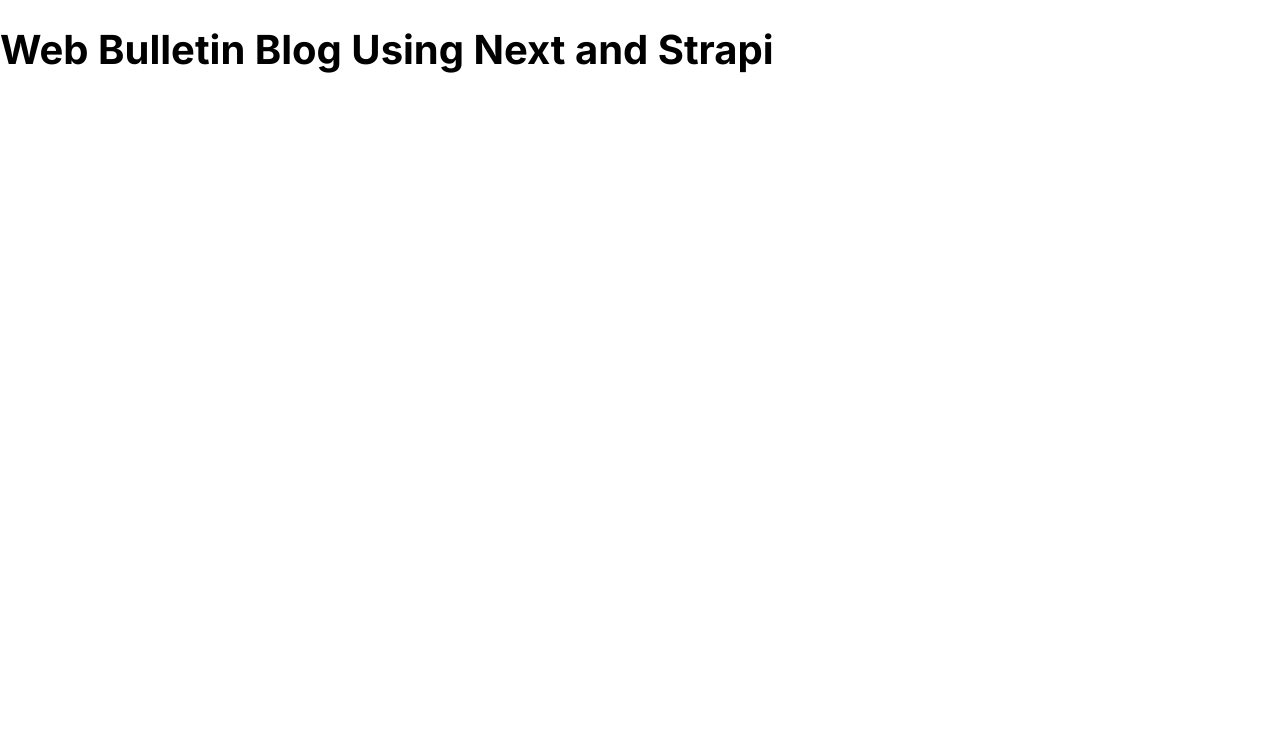
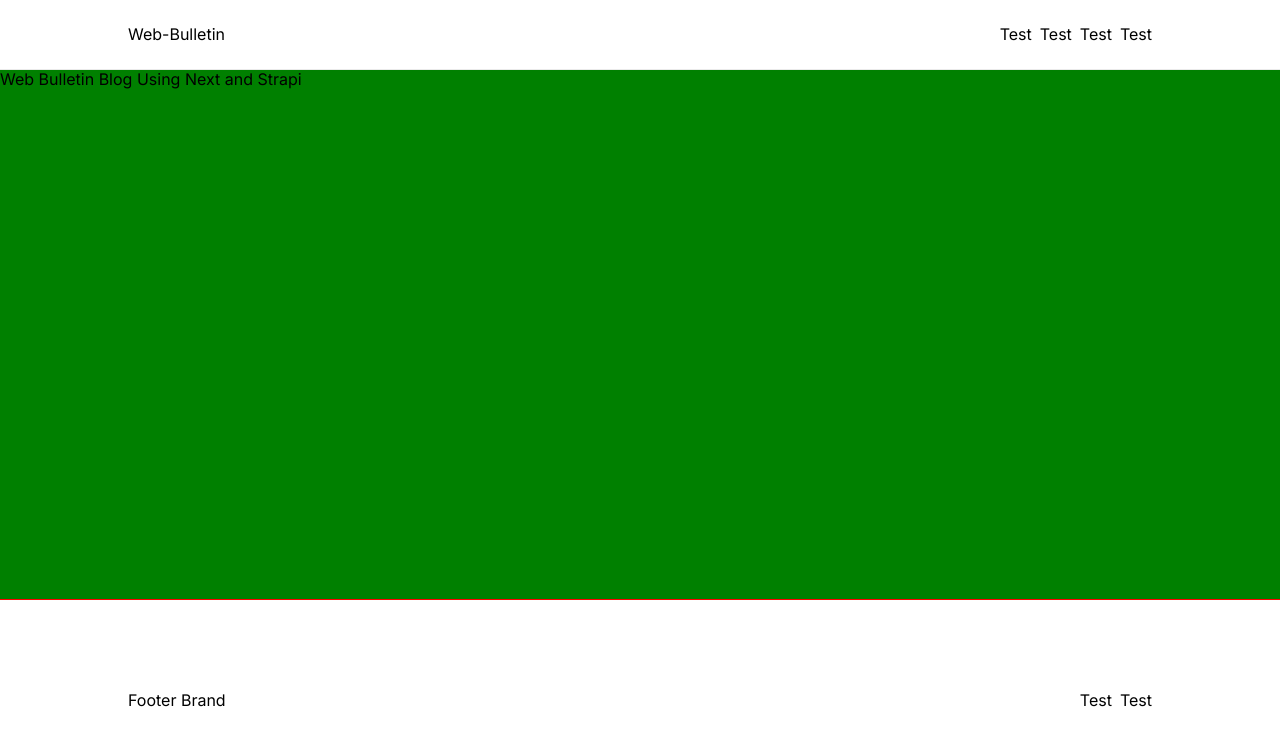
Before and after one commit to nabeelcodes/web-bulletin-blog, a Next.js app: page / in a window 1280 px wide. Shown: the top 746 px of the page. Built offline with nearby package versions, Linux system fonts and the light colour scheme.

Commit message:
Added new Layout,Header and Footer components
-Also added styles
-important modifications in pages/index.jsx

```diff
--- a/next.config.mjs
+++ b/next.config.mjs
@@ -1,7 +1,10 @@
 /** @type {import('next').NextConfig} */
 
 const nextConfig = {
-  reactStrictMode: true
+  reactStrictMode: true,
+  compiler: {
+    styledComponents: true
+  }
 };
 
 export default nextConfig;
--- /dev/null
+++ b/src/components/Footer/Footer.jsx
@@ -0,0 +1,19 @@
+import { StyledFooter } from './Footer.styled';
+import { Container } from '../../styles/utilities';
+
+export default function Footer() {
+  return (
+    <StyledFooter>
+      <Container flex width="80%">
+        <div className="footBrand">Footer Brand</div>
+
+        <div className="footMenu">
+          <ul>
+            <li>Test</li>
+            <li>Test</li>
+          </ul>
+        </div>
+      </Container>
+    </StyledFooter>
+  );
+}
--- /dev/null
+++ b/src/components/Footer/Footer.styled.js
@@ -0,0 +1,15 @@
+import styled from 'styled-components';
+
+export const StyledFooter = styled.footer`
+  height: 200px;
+
+  .footMenu ul {
+    display: flex;
+  }
+
+  .footMenu li:not(:last-child) {
+    margin-right: 0.5rem;
+  }
+
+  outline: 1px solid red;
+`;
--- /dev/null
+++ b/src/components/Header/Header.jsx
@@ -0,0 +1,21 @@
+import { StyledHeader } from './Header.styled';
+import { Container } from '../../styles/utilities';
+
+export default function Header() {
+  return (
+    <StyledHeader>
+      <Container flex width="80%" as="nav">
+        <div className="navBrand">Web-Bulletin</div>
+
+        <div className="navMenu">
+          <ul>
+            <li>Test</li>
+            <li>Test</li>
+            <li>Test</li>
+            <li>Test</li>
+          </ul>
+        </div>
+      </Container>
+    </StyledHeader>
+  );
+}
--- /dev/null
+++ b/src/components/Header/Header.styled.js
@@ -0,0 +1,14 @@
+import styled from 'styled-components';
+
+export const StyledHeader = styled.header`
+  height: 70px;
+  border-bottom: 1px solid #eaeaea;
+
+  .navMenu ul {
+    display: flex;
+  }
+
+  .navMenu li:not(:last-child) {
+    margin-right: 0.5rem;
+  }
+`;
--- /dev/null
+++ b/src/components/LayoutContainer/LayoutContainer.jsx
@@ -0,0 +1,13 @@
+import Header from '../Header/Header';
+import Footer from '../Footer/Footer';
+import { StyledLayoutContainer } from './LayoutContainer.styled';
+
+export default function LayoutContainer({ children }) {
+  return (
+    <StyledLayoutContainer>
+      <Header />
+      {children}
+      <Footer />
+    </StyledLayoutContainer>
+  );
+}
--- /dev/null
+++ b/src/components/LayoutContainer/LayoutContainer.styled.js
@@ -0,0 +1,10 @@
+import styled from 'styled-components';
+
+export const StyledLayoutContainer = styled.div`
+  display: flex;
+  flex-direction: column;
+  margin-inline: auto;
+  max-width: ${({ maxWidth }) => maxWidth ?? '2000px'};
+  min-height: 100vh;
+  overflow: hidden;
+`;
--- a/src/pages/_app.jsx
+++ b/src/pages/_app.jsx
@@ -1,3 +1,4 @@
+import LayoutContainer from '../components/LayoutContainer/LayoutContainer';
 import { ThemeProvider } from 'styled-components';
 import { GlobalStyles } from '../styles/globalStyles';
 import theme from '../styles/theme';
@@ -6,7 +7,9 @@
   return (
     <ThemeProvider theme={theme}>
       <GlobalStyles />
-      <Component {...pageProps} />
+      <LayoutContainer>
+        <Component {...pageProps} />
+      </LayoutContainer>
     </ThemeProvider>
   );
 }
--- a/src/pages/index.jsx
+++ b/src/pages/index.jsx
@@ -1,6 +1,20 @@
 import Head from 'next/head';
+import { useState, useEffect } from 'react';
+import styled from 'styled-components';
+
+const StyledSection = styled.section`
+  background-color: green;
+  height: ${({ setHeight }) => setHeight ?? '20vh'};
+`;
 
 export default function Home() {
+  const [reqHeight, setReqHeight] = useState(null);
+
+  useEffect(() => {
+    const viewportHeight = window.innerHeight;
+    setReqHeight(viewportHeight - 270);
+  }, [reqHeight]);
+
   return (
     <div>
       <Head>
@@ -9,9 +23,9 @@
         <link rel="icon" href="/favicon.ico" />
       </Head>
 
-      <main>
-        <h1>Web Bulletin Blog Using Next and Strapi</h1>
-      </main>
+      <StyledSection setHeight={`${reqHeight}px`}>
+        <p>Web Bulletin Blog Using Next and Strapi</p>
+      </StyledSection>
     </div>
   );
 }
--- a/src/styles/globalStyles.js
+++ b/src/styles/globalStyles.js
@@ -8,16 +8,16 @@
   *,
   *::before,
   *::after {
-      margin: 0;
-      padding: 0;
-      box-sizing: border-box;
-    }
+    margin: 0;
+    padding: 0;
+    box-sizing: border-box;
+  }
 
-    ::-webkit-scrollbar {
+  /* SCROLL-BAR CSS : START */
+  ::-webkit-scrollbar {
     width: 8px;
   }
 
-  /* SCROLL-BAR CSS : START */
   ::-webkit-scrollbar-track {
     background: rgba(0, 0, 0, 0);
   }
@@ -40,18 +40,18 @@
 
   body {
     font-family: ${({ theme }) => theme.fonts.main};
+    font-size: 1rem;
+    background: ${({ theme }) => theme.colors.background};
+    color: #000;
     -webkit-font-smoothing: antialiased;
     -moz-osx-font-smoothing: grayscale;
-    font-size: 1.25rem;
-    background: ${({ theme }) => theme.colors.background};
-    color: #000;
   }
 
   h1,h2,h3,h4,h5,h6,button {
     font-family: ${({ theme }) => theme.fonts.main};
   }
 
-  p{
+  p {
     font-size: 1rem;
   }
 
@@ -61,7 +61,7 @@
     cursor: pointer;
   }
 
-  li{
+  li {
     list-style: none;
   }
 `;
--- a/src/styles/theme.js
+++ b/src/styles/theme.js
@@ -1,4 +1,4 @@
-// eslint-disable-next-line import/no-anonymous-default-export
+/* eslint-disable import/no-anonymous-default-export */
 export default {
   fonts: {
     main: 'Inter, sans-serif'
@@ -14,16 +14,17 @@
 
   // Breakpoints for responsive design
   breakpoints: {
-    xs: 'screen and (max-width: 451px)',
-    sm: 'screen and (max-width: 641px)',
-    md: 'screen and (max-width: 769px)',
-    mdHover: 'screen and (max-width: 769px) and (hover: none) and (pointer: coarse)',
-    ip: 'screen and (max-width: 821px)',
-    ipHover: 'screen and (max-width: 821px) and (hover: none) and (pointer: coarse)',
-    lg: 'screen and (max-width: 1025px)',
-    lgHover: 'screen and (max-width: 1025px) and (hover: none) and (pointer: coarse)',
-    xl: 'screen and (max-width: 1281px)',
-    hover: 'screen and (hover: hover) and (pointer: fine)',
-    hoverNone: 'screen and (hover: none) and (pointer: coarse)'
+    xs: 'only screen and (max-width: 451px)',
+    sm: 'only screen and (max-width: 641px)',
+    md: 'only screen and (max-width: 769px)',
+    ipad: 'only screen and (max-width: 821px)',
+    lg: 'only screen and (max-width: 1025px)',
+    xl: 'only screen and (max-width: 1281px)',
+
+    hover: 'only screen and (hover: hover) and (pointer: fine)',
+    hoverNone: 'only screen and (hover: none) and (pointer: coarse)',
+    mdHover: 'only screen and (max-width: 769px) and (hover: none) and (pointer: coarse)',
+    ipadHover: 'only screen and (max-width: 821px) and (hover: none) and (pointer: coarse)',
+    lgHover: 'only screen and (max-width: 1025px) and (hover: none) and (pointer: coarse)'
   }
 };
--- /dev/null
+++ b/src/styles/utilities.js
@@ -0,0 +1,16 @@
+import styled from 'styled-components';
+import { css } from 'styled-components';
+
+export const Container = styled.div`
+  height: ${({ height }) => height ?? '100%'};
+  width: ${({ width }) => width ?? '100%'};
+  margin-inline: auto;
+
+  ${({ flex }) =>
+    flex &&
+    css`
+      display: flex;
+      justify-content: space-between;
+      align-items: center;
+    `}
+`;
```
